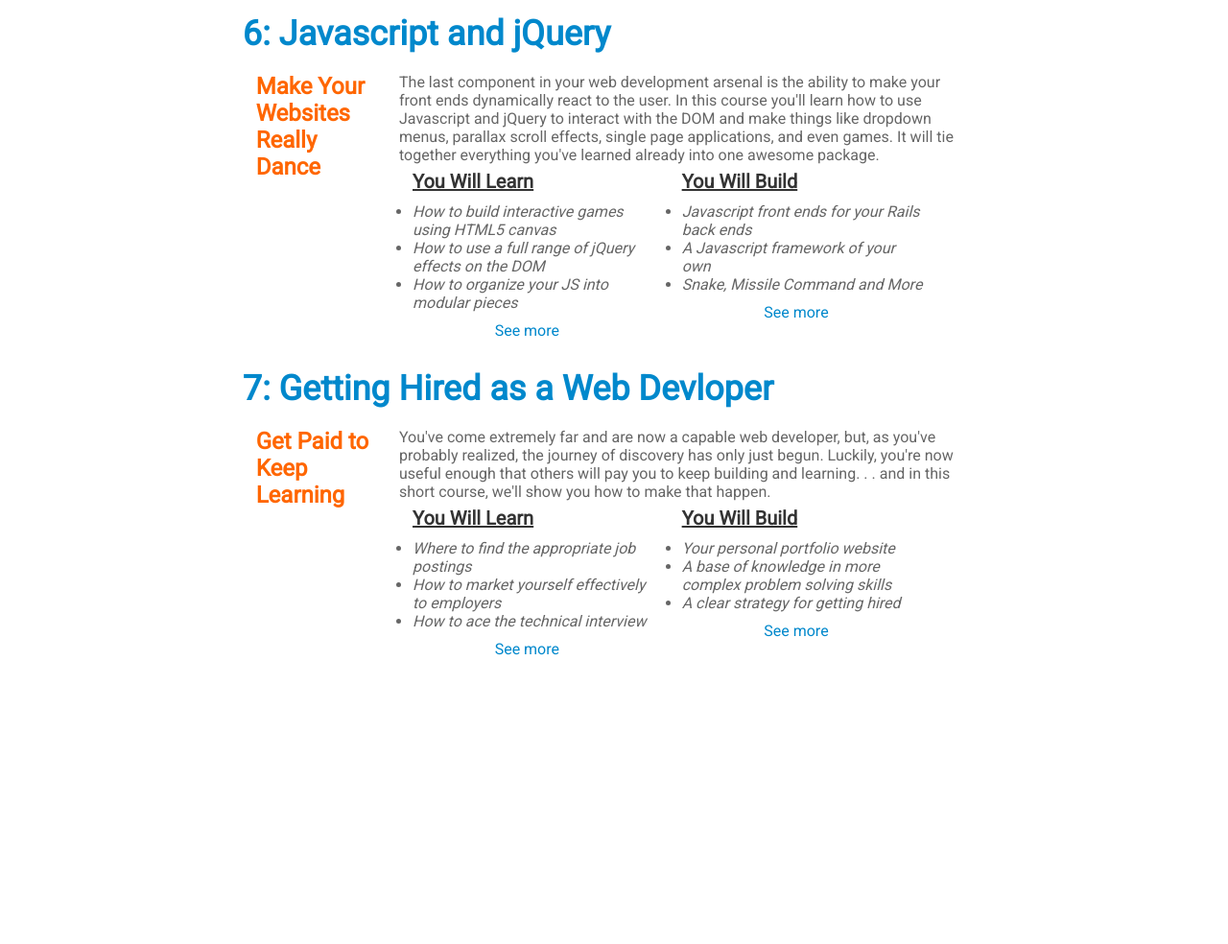
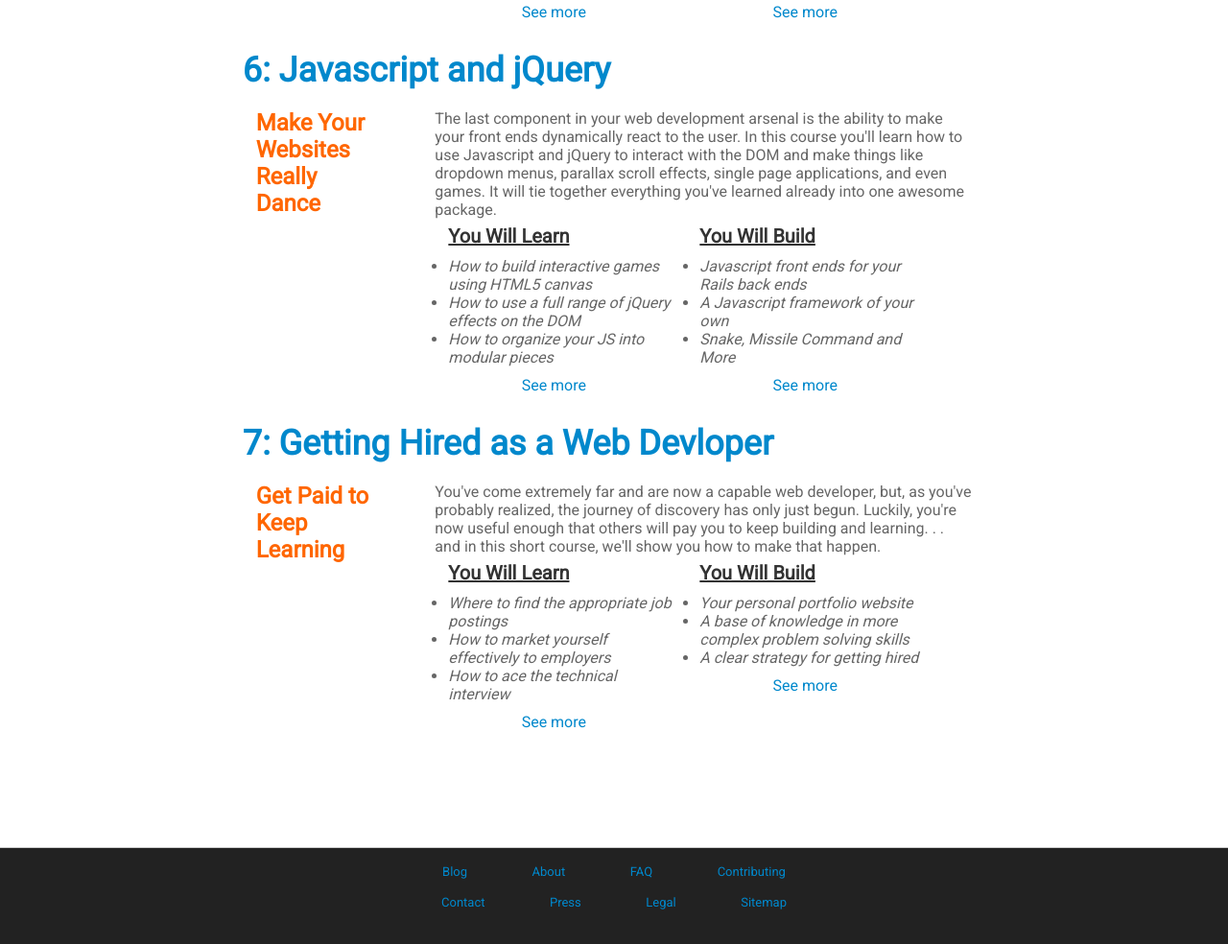
Before and after one commit to Vpatel1093/css-framework, a plain HTML site: page index.html in a window 1280 px wide. Shown: the part 2055-3039 px from the top of the page at 96% size. Before the commit the page ends 2741 px from the top, so only its background shows below. Drawn offline with nearby package versions, Linux system fonts and the light colour scheme.

Commit message:
add footer

```diff
--- a/css/odin-clone.css
+++ b/css/odin-clone.css
@@ -144,6 +144,23 @@ nav {
   z-index: 3;
 }
 
+/* Footer */
+footer {
+  background-color: #222;
+}
+
+.footer-links a {
+  text-decoration: none;
+  color: #0088cc;
+  margin: 0 32px 6.4px 32px;
+  font-size: 13px;
+}
+
+.footer-links a:hover {
+  color: #005580;
+  text-decoration: underline;
+}
+
 @media only screen and (min-width: 980px) {
   .nav-link a:hover {
     background-color: #222;
@@ -157,6 +174,6 @@ nav {
   .course-content {
     margin-top: 20px;
     float: right;
-    width: 80%;
+    width: 75%;
   }
 }
--- a/css/styles.css
+++ b/css/styles.css
@@ -113,6 +113,16 @@ nav {
   margin-right: auto;
 }
 
+/* Footer */
+footer {
+  clear: both;
+  width: 100%;
+  height: 100px;
+  border-top: 1px solid #ccc;
+  text-align: center;
+  margin-top: 250px;
+}
+
 /* Grid Column Sizing */
 .col-1 {
   float: left;
@@ -224,4 +234,8 @@ nav {
   body {
     padding-top: 40px;
   }
+
+  footer {
+    margin-top: 400px;
+  }
 }
--- a/index.html
+++ b/index.html
@@ -277,5 +277,19 @@
       </div>
     </div>
   </div>
+  <footer>
+    <div class="footer-links">
+      <br>
+      <a href="http://1000hours.io/">Blog</a>
+      <a href="https://www.theodinproject.com/about">About</a>
+      <a href="https://www.theodinproject.com/faq">FAQ</a>
+      <a href="https://www.theodinproject.com/contributing">Contributing</a>
+      <br><br>
+      <a href="https://www.theodinproject.com/contact">Contact</a>
+      <a href="https://www.theodinproject.com/press">Press</a>
+      <a href="https://www.theodinproject.com/legal">Legal</a>
+      <a href="https://www.theodinproject.com/sitemap">Sitemap</a>
+    </div>
+  </footer>
 </body>
 </html>
```
